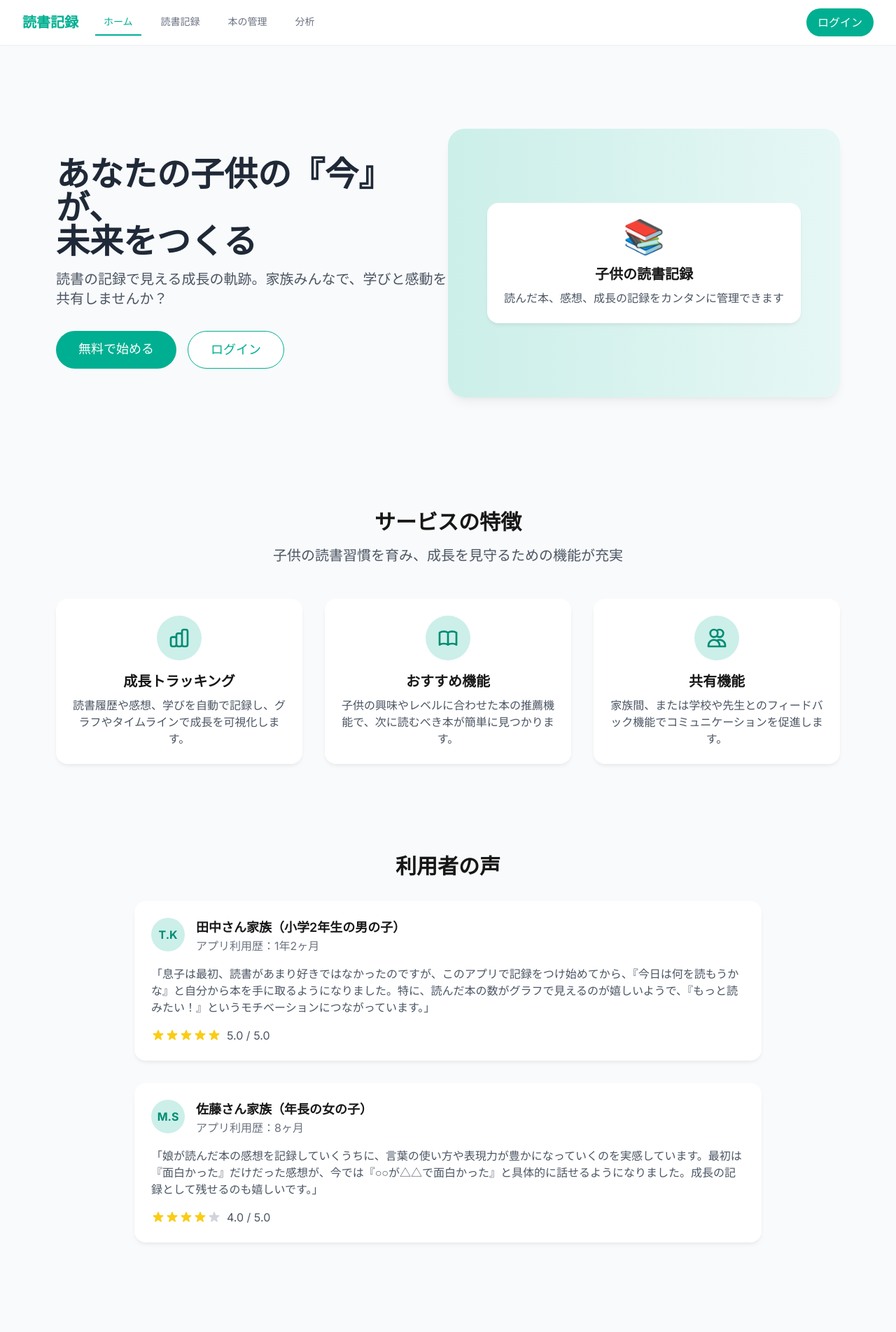
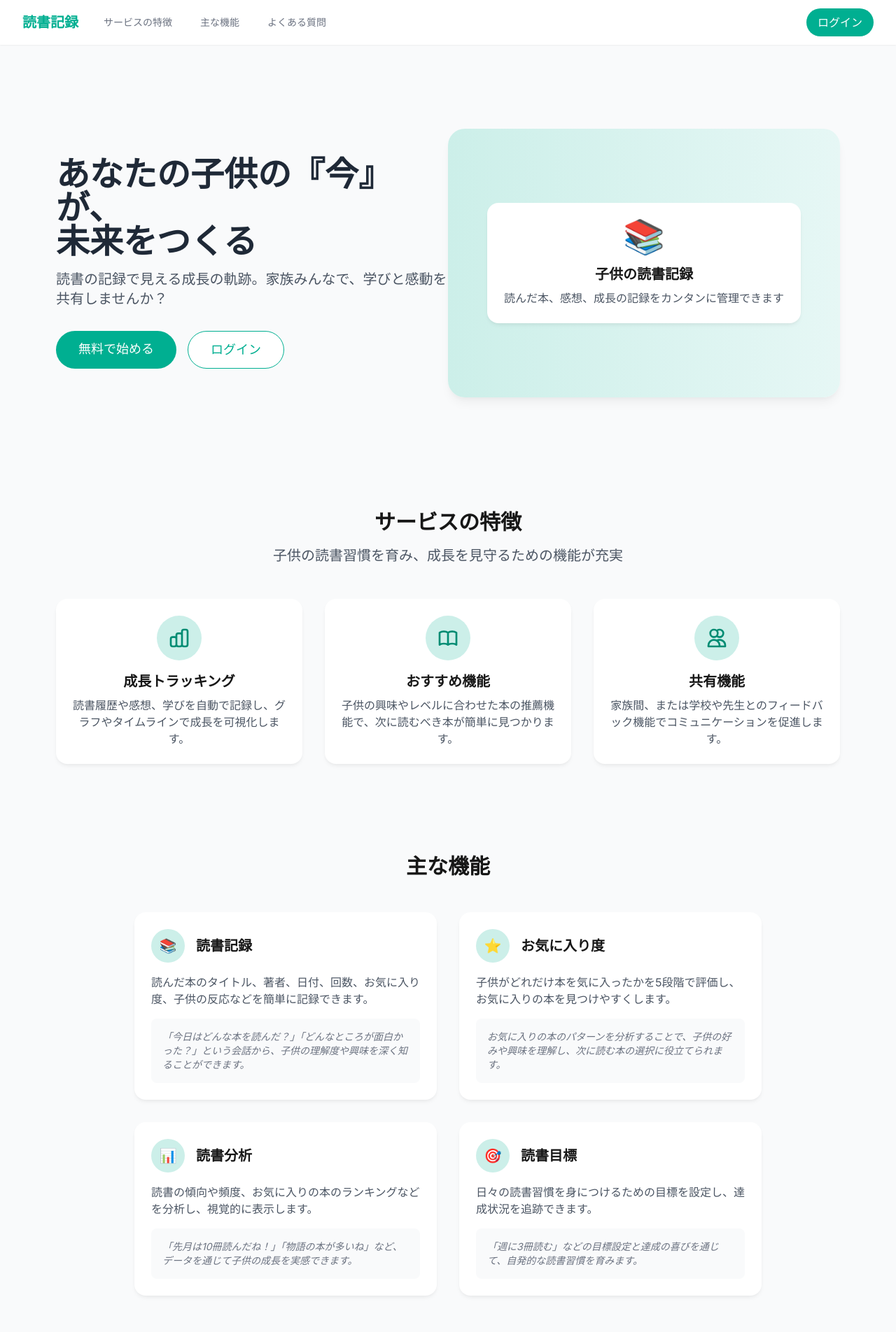
Before and after one commit to akiramotomura/reading-tracker-test, a Next.js app: page / in a window 1280 px wide. Shown: the top 1904 px of the page at 70% size. Built offline with nearby package versions, Linux system fonts and the light colour scheme.

Commit message:
Fix app freezing issue and update landing page

```diff
--- a/src/app/page.tsx
+++ b/src/app/page.tsx
@@ -67,7 +67,7 @@ export default function Home() {
         </section>
 
         {/* サービス概要 */}
-        <section className="py-16 bg-gray-50 px-4">
+        <section id="features" className="py-16 bg-gray-50 px-4">
           <div className="max-w-4xl mx-auto text-center mb-12">
             <h2 className="text-3xl font-bold mb-4">サービスの特徴</h2>
             <p className="text-xl text-gray-600">
@@ -114,68 +114,8 @@ export default function Home() {
           </div>
         </section>
 
-        {/* ストーリーテリング */}
-        <section className="py-16 px-4">
-          <div className="max-w-4xl mx-auto">
-            <h2 className="text-3xl font-bold mb-8 text-center">利用者の声</h2>
-
-            <div className="bg-white p-6 rounded-xl shadow-soft mb-8">
-              <div className="flex items-start mb-4">
-                <div className="w-12 h-12 bg-primary-100 rounded-full flex items-center justify-center mr-4 text-primary-600">
-                  <span className="font-bold">T.K</span>
-                </div>
-                <div>
-                  <h3 className="text-lg font-semibold">田中さん家族（小学2年生の男の子）</h3>
-                  <p className="text-gray-500">アプリ利用歴：1年2ヶ月</p>
-                </div>
-              </div>
-              <p className="text-gray-600 mb-4">
-                「息子は最初、読書があまり好きではなかったのですが、このアプリで記録をつけ始めてから、『今日は何を読もうかな』と自分から本を手に取るようになりました。特に、読んだ本の数がグラフで見えるのが嬉しいようで、『もっと読みたい！』というモチベーションにつながっています。」
-              </p>
-              <div className="flex items-center">
-                <div className="flex">
-                  {[1, 2, 3, 4, 5].map((star) => (
-                    <svg key={star} className="w-5 h-5 text-yellow-400" fill="currentColor" viewBox="0 0 20 20">
-                      <path d="M9.049 2.927c.3-.921 1.603-.921 1.902 0l1.07 3.292a1 1 0 00.95.69h3.462c.969 0 1.371 1.24.588 1.81l-2.8 2.034a1 1 0 00-.364 1.118l1.07 3.292c.3.921-.755 1.688-1.54 1.118l-2.8-2.034a1 1 0 00-1.175 0l-2.8 2.034c-.784.57-1.838-.197-1.539-1.118l1.07-3.292a1 1 0 00-.364-1.118L2.98 8.72c-.783-.57-.38-1.81.588-1.81h3.461a1 1 0 00.951-.69l1.07-3.292z" />
-                    </svg>
-                  ))}
-                </div>
-                <span className="ml-2 text-gray-600">5.0 / 5.0</span>
-              </div>
-            </div>
-
-            <div className="bg-white p-6 rounded-xl shadow-soft">
-              <div className="flex items-start mb-4">
-                <div className="w-12 h-12 bg-primary-100 rounded-full flex items-center justify-center mr-4 text-primary-600">
-                  <span className="font-bold">M.S</span>
-                </div>
-                <div>
-                  <h3 className="text-lg font-semibold">佐藤さん家族（年長の女の子）</h3>
-                  <p className="text-gray-500">アプリ利用歴：8ヶ月</p>
-                </div>
-              </div>
-              <p className="text-gray-600 mb-4">
-                「娘が読んだ本の感想を記録していくうちに、言葉の使い方や表現力が豊かになっていくのを実感しています。最初は『面白かった』だけだった感想が、今では『○○が△△で面白かった』と具体的に話せるようになりました。成長の記録として残せるのも嬉しいです。」
-              </p>
-              <div className="flex items-center">
-                <div className="flex">
-                  {[1, 2, 3, 4].map((star) => (
-                    <svg key={star} className="w-5 h-5 text-yellow-400" fill="currentColor" viewBox="0 0 20 20">
-                      <path d="M9.049 2.927c.3-.921 1.603-.921 1.902 0l1.07 3.292a1 1 0 00.95.69h3.462c.969 0 1.371 1.24.588 1.81l-2.8 2.034a1 1 0 00-.364 1.118l1.07 3.292c.3.921-.755 1.688-1.54 1.118l-2.8-2.034a1 1 0 00-1.175 0l-2.8 2.034c-.784.57-1.838-.197-1.539-1.118l1.07-3.292a1 1 0 00-.364-1.118L2.98 8.72c-.783-.57-.38-1.81.588-1.81h3.461a1 1 0 00.951-.69l1.07-3.292z" />
-                    </svg>
-                  ))}
-                  <svg className="w-5 h-5 text-gray-300" fill="currentColor" viewBox="0 0 20 20">
-                    <path d="M9.049 2.927c.3-.921 1.603-.921 1.902 0l1.07 3.292a1 1 0 00.95.69h3.462c.969 0 1.371 1.24.588 1.81l-2.8 2.034a1 1 0 00-.364 1.118l1.07 3.292c.3.921-.755 1.688-1.54 1.118l-2.8-2.034a1 1 0 00-1.175 0l-2.8 2.034c-.784.57-1.838-.197-1.539-1.118l1.07-3.292a1 1 0 00-.364-1.118L2.98 8.72c-.783-.57-.38-1.81.588-1.81h3.461a1 1 0 00.951-.69l1.07-3.292z" />
-                  </svg>
-                </div>
-                <span className="ml-2 text-gray-600">4.0 / 5.0</span>
-              </div>
-            </div>
-          </div>
-        </section>
-
         {/* 機能紹介 */}
-        <section className="py-16 bg-gray-50 px-4">
+        <section id="functions" className="py-16 bg-gray-50 px-4">
           <div className="max-w-4xl mx-auto">
             <h2 className="text-3xl font-bold mb-12 text-center">主な機能</h2>
 
@@ -252,7 +192,7 @@ export default function Home() {
         </section>
 
         {/* Q&A */}
-        <section className="py-16 px-4">
+        <section id="faq" className="py-16 px-4">
           <div className="max-w-4xl mx-auto">
             <h2 className="text-3xl font-bold mb-8 text-center">よくある質問</h2>
 
--- a/src/components/layout/Navbar.tsx
+++ b/src/components/layout/Navbar.tsx
@@ -6,11 +6,19 @@ import { Bars3Icon, XMarkIcon } from '@heroicons/react/24/outline';
 import { useAuth } from '@/contexts/AuthContext';
 import Link from 'next/link';
 
-const navigation = [
+// ログイン済みユーザー向けナビゲーション
+const authNavigation = [
   { name: 'ホーム', href: '/', current: true },
   { name: '読書記録', href: '/reading-records', current: false },
   { name: '本の管理', href: '/books', current: false },
   { name: '分析', href: '/analytics', current: false },
+];
+
+// 未ログインユーザー向けナビゲーション（LPのセクションへのリンク）
+const publicNavigation = [
+  { name: 'サービスの特徴', href: '/#features', current: false },
+  { name: '主な機能', href: '/#functions', current: false },
+  { name: 'よくある質問', href: '/#faq', current: false },
 ];
 
 function classNames(...classes: string[]) {
@@ -27,6 +35,9 @@ interface DisclosureRenderProps {
 
 export default function Navbar() {
   const { user, logout } = useAuth();
+
+  // ユーザーの状態に応じてナビゲーションを選択
+  const navigation = user ? authNavigation : publicNavigation;
 
   return (
     <Disclosure as="nav" className="bg-white shadow-sm">
--- a/src/lib/mockDb.ts
+++ b/src/lib/mockDb.ts
@@ -77,6 +77,7 @@ class MockDatabase {
   private initialized = false;
   private isClient = false;
   private initializationPromise: Promise<void> | null = null;
+  private initializationError: Error | null = null;
 
   constructor() {
     // クライアントサイドかどうかを確認
@@ -95,7 +96,7 @@ class MockDatabase {
       return this.initializationPromise;
     }
 
-    this.initializationPromise = new Promise<void>((resolve) => {
+    this.initializationPromise = new Promise<void>((resolve, reject) => {
       if (this.initialized || !this.isClient) {
         resolve();
         return;
@@ -110,10 +111,15 @@ class MockDatabase {
 
         // 初期データがない場合は生成
         if (this.books.length === 0 || this.readingRecords.length === 0) {
-          const { books, readingRecords } = generateMockData();
-          this.books = books;
-          this.readingRecords = readingRecords;
-          this.saveToLocalStorage();
+          try {
+            const { books, readingRecords } = generateMockData();
+            this.books = books;
+            this.readingRecords = readingRecords;
+            this.saveToLocalStorage();
+          } catch (error) {
+            console.error('Failed to generate mock data:', error);
+            // エラーが発生しても続行
+          }
         }
 
         // デフォルトユーザーがない場合は作成
@@ -125,13 +131,15 @@ class MockDatabase {
         if (DEBUG) {
           console.log('MockDatabase: initialization complete');
         }
+        resolve();
       } catch (error) {
         console.error('MockDatabase: initialization failed', error);
+        // エラーを保存
+        this.initializationError = error instanceof Error ? error : new Error(String(error));
         // 初期化に失敗しても、最低限の機能は提供する
         this.initialized = true;
+        resolve(); // エラーがあっても解決する
       }
-
-      resolve();
     });
 
     return this.initializationPromise;
@@ -263,6 +271,8 @@ class MockDatabase {
       setTimeout(() => {
         this.notifyListeners(collection);
       }, 0);
+    }).catch(error => {
+      console.error(`Error initializing database for listener (${collection}):`, error);
     });
 
     // クリーンアップ関数を返す
@@ -410,14 +420,19 @@ class MockDatabase {
     }
   }
 
-  getCurrentUser(): MockUser | null {
+  async getCurrentUser(): Promise<MockUser | null> {
     if (!this.isClient) {
       return null; // サーバーサイドでは常にnullを返す
     }
 
-    // 初期化されていない場合は初期化
+    // 初期化されていない場合は初期化して待機
     if (!this.initialized) {
-      this.initialize();
+      try {
+        await this.initialize();
+      } catch (error) {
+        console.error('Error initializing database for getCurrentUser:', error);
+        return null;
+      }
     }
 
     return this.currentUser;
```
Also changed, not shown: src/lib/mockAuth.ts (+54 -6 lines).
